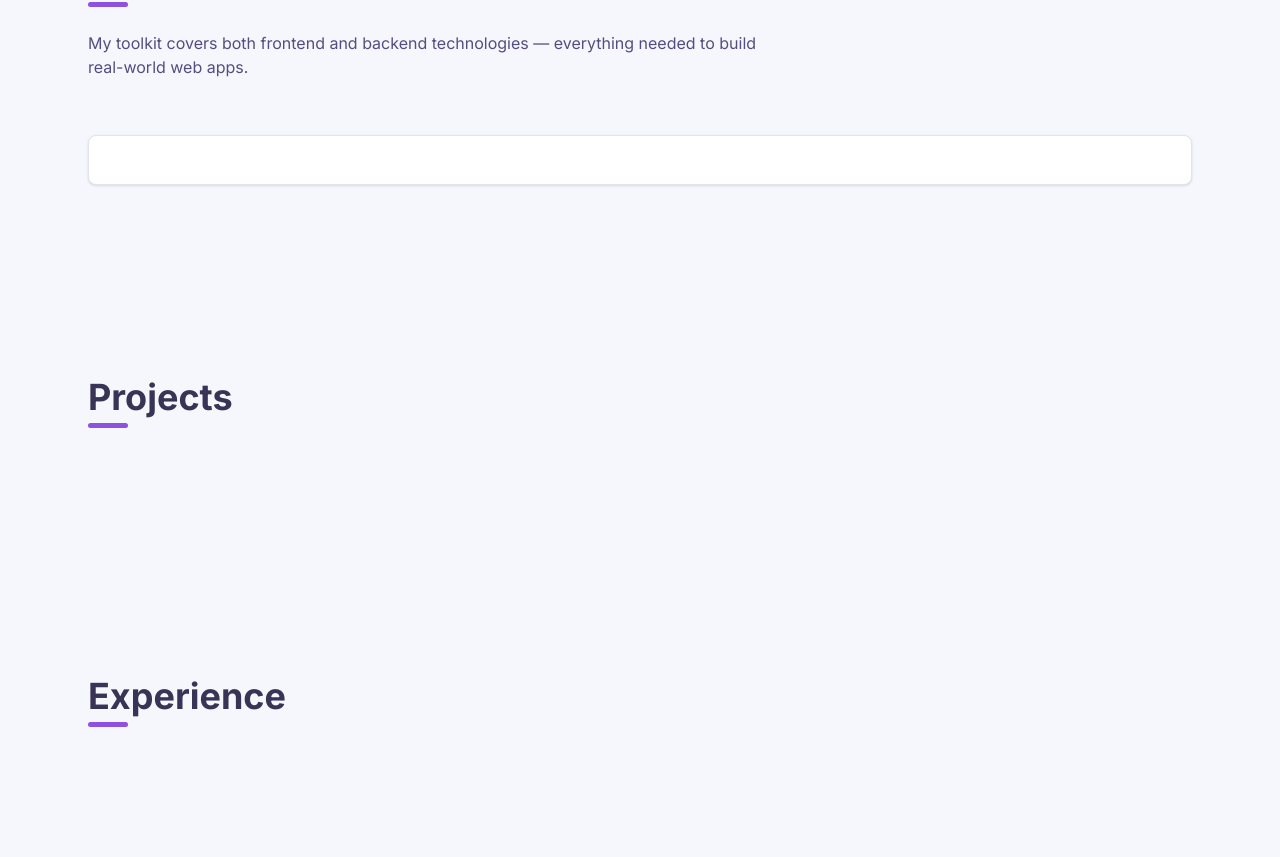
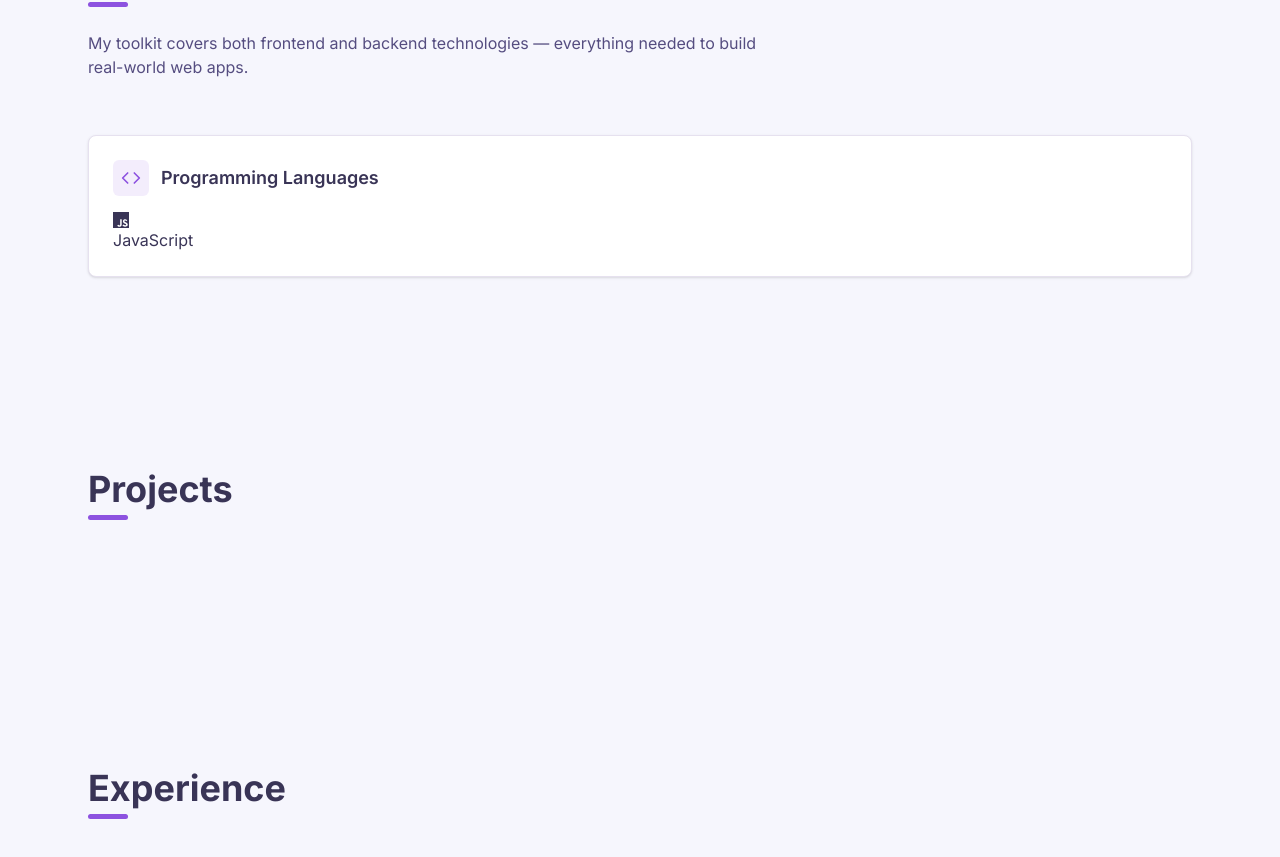
Before and after one commit to hectorlil48/my-portfolio, a React (Vite) app: page / in a window 1280 px wide. Shown: the part 1559-2416 px from the top of the page. Built offline with nearby package versions, Linux system fonts and the light colour scheme.

Commit message:
Added Programming Language card, imported icons from react-icons.

```diff
--- a/package.json
+++ b/package.json
@@ -17,6 +17,7 @@
     "lucide-react": "^0.511.0",
     "react": "^19.1.0",
     "react-dom": "^19.1.0",
+    "react-icons": "^5.5.0",
     "tailwindcss": "^4.1.7",
     "typewriter-effect": "^2.22.0"
   },
--- a/src/components/sections/Skills.jsx
+++ b/src/components/sections/Skills.jsx
@@ -1,3 +1,6 @@
+import { Code } from "lucide-react";
+import { SiJavascript } from "react-icons/si";
+
 const Skills = () => {
   return (
     <section id="skills" className="mx-auto max-w-6xl px-6 py-24">
@@ -15,8 +18,22 @@ const Skills = () => {
         </p>
       </header>
 
-      <div>
-        <div className="bg-code-bg border-skill-border hover:border-primary/30 rounded-lg border p-6 shadow-sm transition-transform duration-300 hover:-translate-y-2 hover:shadow-md"></div>
+      <div className="text-heading">
+        <div className="bg-code-bg border-skill-border hover:border-primary/30 rounded-lg border p-6 shadow-sm transition-transform duration-300 hover:-translate-y-2 hover:shadow-md">
+          <div className="mb-4 flex items-center gap-3">
+            <div className="bg-primary/10 text-primary rounded-md p-2">
+              <Code className="h-5 w-5" />
+            </div>
+            <h3 className="text-lg font-semibold">Programming Languages</h3>
+          </div>
+
+          <div>
+            <span>
+              <SiJavascript />
+              JavaScript
+            </span>
+          </div>
+        </div>
       </div>
     </section>
   );
--- a/src/index.css
+++ b/src/index.css
@@ -5,7 +5,7 @@
 
 @theme {
   --color-primary: hsl(265, 70%, 60%);
-  --color-heading: hsl(249, 25%, 27%);
+  --color-heading: hsl(250, 25%, 27%);
   --color-foreground: hsl(250, 25%, 40%);
   --color-skill-border: hsl(260, 32%, 91%);
   --color-code-bg: hsl(0, 0%, 100%);
```
Also changed, not shown: 1 other file (tests, documents, lock files or other folders).
